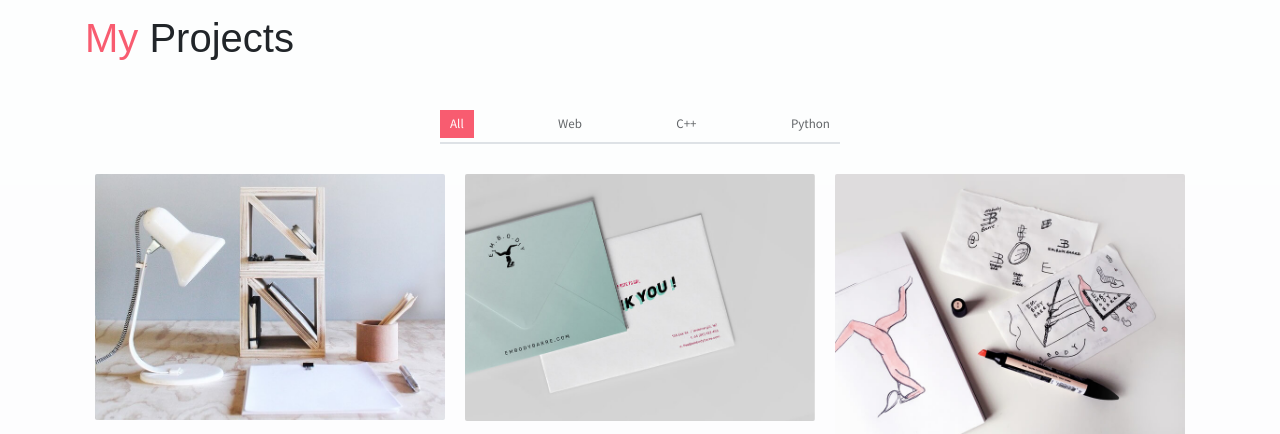
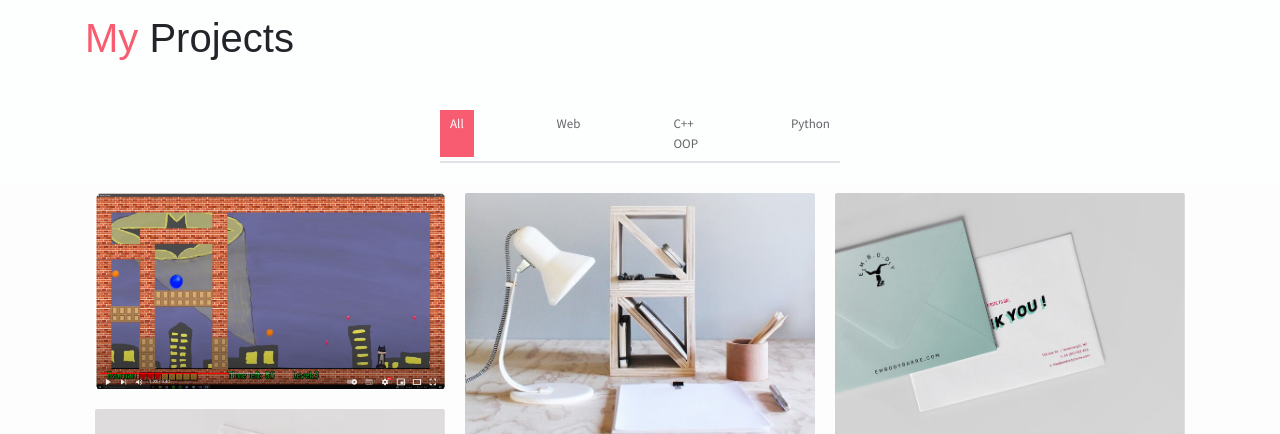
Before and after one commit to MichaBriskman/MichaBriskman.github.io, a plain HTML site: page index.html in a window 1280 px wide. Shown: the part 2610-3044 px from the top of the page. Drawn offline with Linux system fonts and the light colour scheme; some packages are replaced by stand-ins of ours.

Commit message:
projects3

```diff
--- a/index.html
+++ b/index.html
@@ -272,18 +272,19 @@
                         Web
                     </a>
                     <a href="#" data-filter=".cplusplus">
-                        C++
+                        C++ OOP
                     </a>
                     <a href="#" data-filter=".python">
                         Python
                     </a>
                 </div>
                 <div class="portfolio-container">
-                    <div class="col-md-6 col-lg-4 cplusplus all">
+                    <div class="col-md-6 col-lg-4 cplusplus all new">
                         <div class="portfolio-item">
                             <img src="assets/imgs/bubbleTroubleBatmanYT.jpg" class="img-fluid" alt="Download free bootstrap 4 admin dashboard, free boootstrap 4 templates">
                             <div class="content-holder">
-                                    <a class="img-popup" href="assets/imgs/bubbleTroubleBatmanYT.jpg"><a href="https://github.com/MichaBriskman/Bubble-Trouble-Remake-Project">
+                                <a class="img-popup" href="assets/imgs/bubbleTroubleBatmanYT.jpg">
+                                    <a href="https://github.com/MichaBriskman/Bubble-Trouble-Remake-Project">
                                         <div class="text-holder">
                                             <h6 class="title">Bubble Trouble Remake</h6>
                                             <p class="subtitle">Singleplayer and Multiplayer game via LAN.</p>
```
Lines whose indentation alone changed are shown as unchanged.
